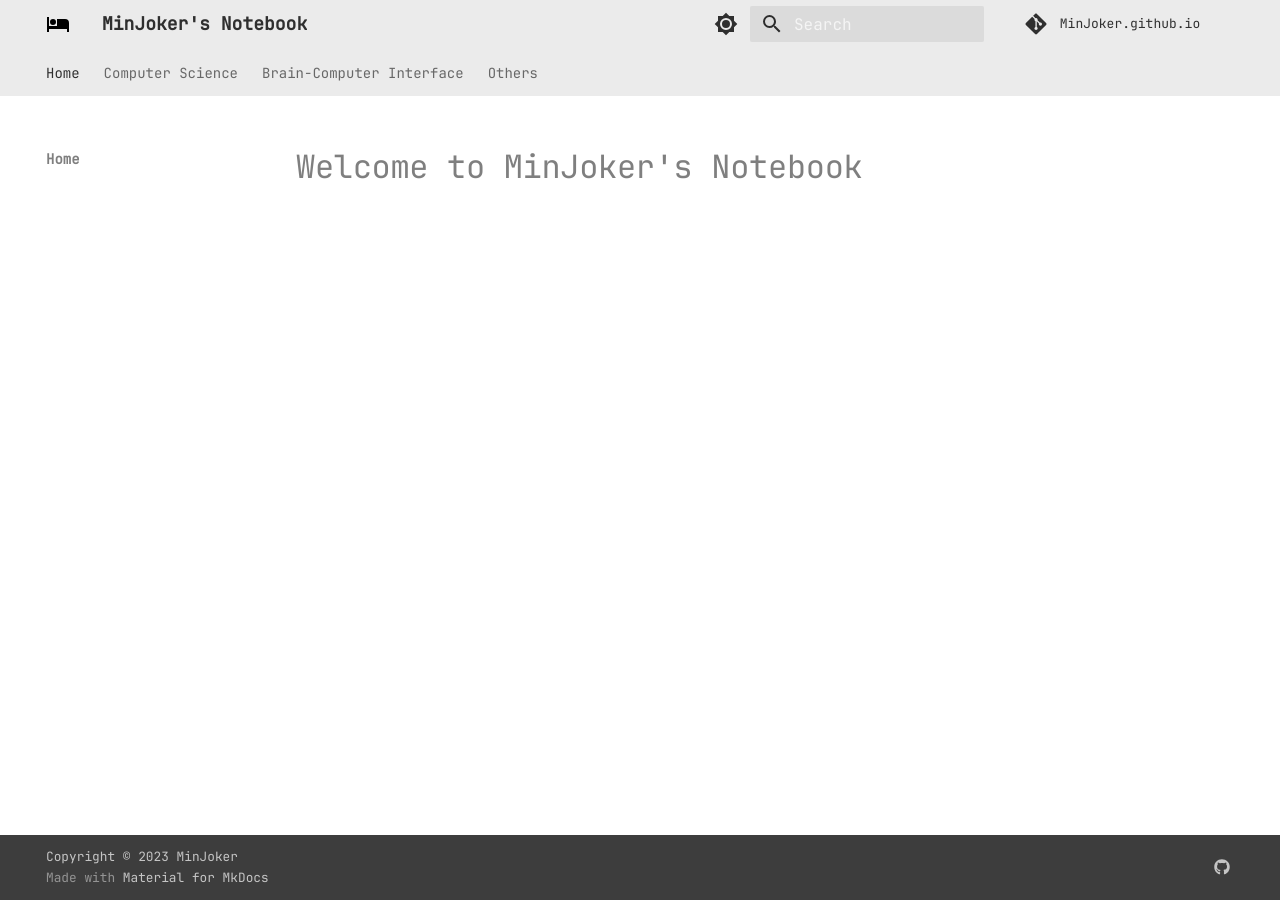
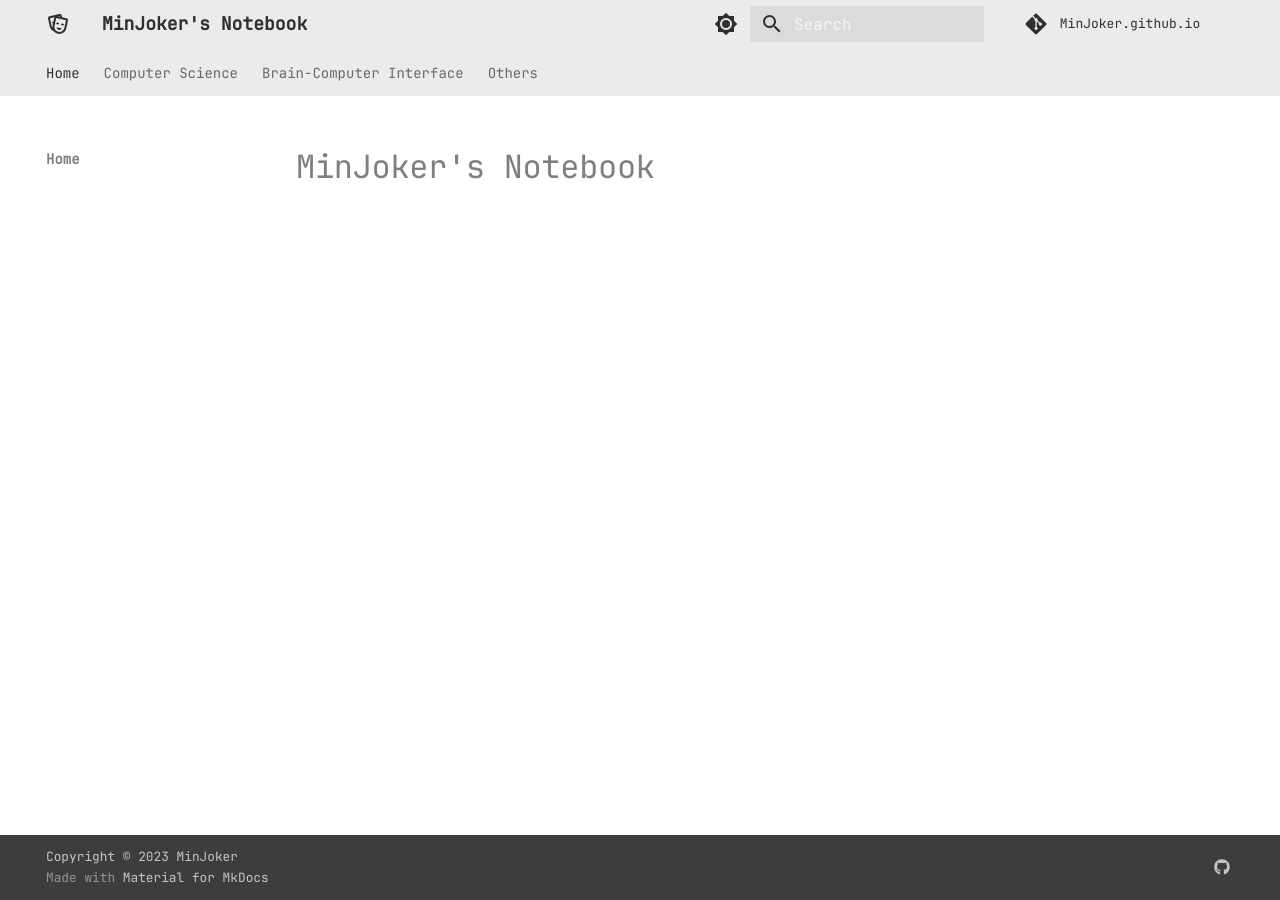
Before and after one commit to MinJoker/MinJoker.github.io, an MkDocs documentation site: the page built from docs/index.md, in a window 1280 px wide. Built offline with MkDocs 1.6.1 and Material for MkDocs 9.7.7, drawn with Linux system fonts in a browser that asks for light colours; comment, search, counter and statistics services are not loaded.

Commit message:
style: logo

```diff
--- a/docs/index.md
+++ b/docs/index.md
@@ -1 +1 @@
-# Welcome to MinJoker's Notebook
+# MinJoker's Notebook
--- a/mkdocs.yml
+++ b/mkdocs.yml
@@ -3,14 +3,16 @@ site_name: MinJoker's Notebook
 site_url: https://minjoker.github.io
 repo_name: MinJoker.github.io
 repo_url: https://github.com/MinJoker/MinJoker.github.io
-site_description: 这是 MinJoker 的笔记本
+site_description: MinJoker 的笔记本
 site_author: MinJoker
 copyright: Copyright &copy; 2023 <a href="https://github.com/MinJoker" target="_blank">MinJoker</a>
 
 # Build directories
 theme:
   name: material
-  logo: assets/icons/bed.svg
+  icon:
+    logo: material/drama-masks
+  favicon: assets/icons/drama-masks-white.svg
   features:
     - navigation.instant
     - navigation.tracking
```
Also changed, not shown: docs/assets/icons/bed.svg (deleted), docs/assets/icons/drama-masks-white.svg (added), docs/assets/icons/joker.svg (deleted).
